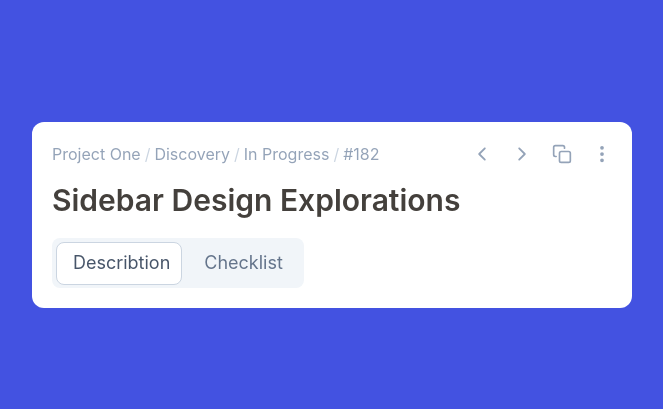
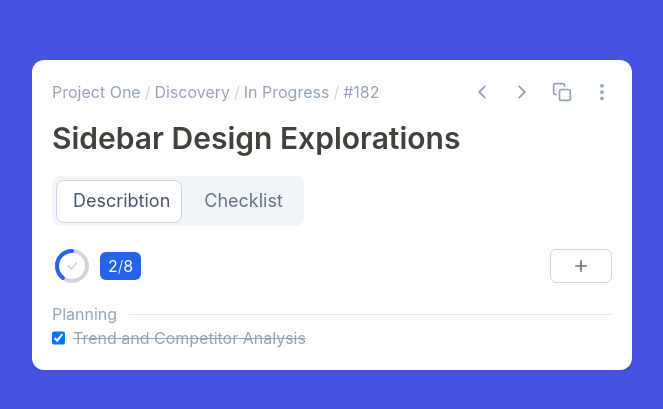
Before and after one commit to mojeeto/task-modal-component-johannes-gerber, a React (Create React App) app: page / in a window 1280 px wide. Shown: the part 185-594 px from the top of the page, without its empty margins (308-971 px from the left). Built offline with nearby package versions, Linux system fonts and the light colour scheme; the HTML template or start-up script is replaced by a standard one.

Commit message:
make circle progressbar and add button with no functionality also a example todocheck

```diff
--- /dev/null
+++ b/src/components/CircleProgress.tsx
@@ -0,0 +1,60 @@
+import React, {
+  useState,
+  useRef,
+  useEffect
+} from 'react';
+import { BsCheck } from 'react-icons/bs';
+
+interface CircleProgress {
+  children: React.ReactNode;
+}
+
+const CircleProgress: React.FC = () => {
+  const [progress, setProgress] = useState<number>(0);
+  const progressRef = useRef<SVGCircleElement>(null);
+  const RADIUS_CIRCLES = 15;
+  const STROKE_CIRCLES = 4;
+
+  const calculateProgressOfCircle = (circumference: number, percent: number) => {
+    const result = circumference - (-percent / 100) * circumference;
+    setProgress(result);
+  }
+
+  useEffect(() => {
+    if (progressRef.current) {
+      const progressCircle = progressRef.current;
+      const circumference = RADIUS_CIRCLES * 2 * Math.PI;
+      progressCircle.style.strokeDasharray = String(circumference).toString();
+      calculateProgressOfCircle(circumference, 40);
+    }
+  }, [progress])
+
+  return (
+    <div>
+      <svg className="w-[40px] h-[40px] ">
+        <circle
+          cx={"50%"}
+          cy={"50%"}
+          r={RADIUS_CIRCLES}
+          strokeWidth={STROKE_CIRCLES}
+          fill="transparent"
+          stroke="currentColor"
+          className="text-gray-300" />
+        <circle
+          cx="50%"
+          cy="50%"
+          r={RADIUS_CIRCLES}
+          strokeWidth={STROKE_CIRCLES}
+          fill="transparent"
+          className="text-blue-600 -rotate-90 origin-center"
+          stroke="currentColor"
+          ref={progressRef}
+          strokeDashoffset={progress}
+          strokeLinecap="round" />
+        <BsCheck className="text-xl text-gray-300" x="25%" y="25%" />
+      </svg>
+    </div>
+  );
+}
+
+export default CircleProgress;
--- a/src/components/TodoModal.tsx
+++ b/src/components/TodoModal.tsx
@@ -1,7 +1,9 @@
-import React from 'react';
-import Breadcrumb from './Breadcrumb';
-import ModalOptions from './ModalOptions';
-import SwitchButtonText from './SwitchButtonText';
+import React from "react";
+import Breadcrumb from "./Breadcrumb";
+import CircleProgress from "./CircleProgress";
+import ModalOptions from "./ModalOptions";
+import SwitchButtonText from "./SwitchButtonText";
+import { BiPlus } from "react-icons/bi";
 
 interface TodoModalProps {
   path?: Array<string>;
@@ -9,7 +11,8 @@ interface TodoModalProps {
 }
 
 const TodoModal: React.FC<TodoModalProps> = ({ path, title = "Untitled" }) => {
-  return <div className="bg-white p-5 rounded-xl w-[600px]">
+  return (
+    <div className="bg-white p-5 rounded-xl w-[600px]">
       {/* main modal */}
       <div className="flex flex-col gap-4">
         <div className="flex justify-between items-center">
@@ -20,11 +23,34 @@ const TodoModal: React.FC<TodoModalProps> = ({ path, title = "Untitled" }) => {
         </div>
         <div className="flex flex-col gap-5">
           <h2 className="text-3xl font-semibold text-stone-700">{title}</h2>
-        <SwitchButtonText buttonsTitle={['Describtion', 'Checklist']} />
+          <SwitchButtonText buttonsTitle={["Describtion", "Checklist"]} />
+          <div className="flex justify-between items-center">
+            <div className="flex items-center gap-2">
+              <CircleProgress />
+              <div className="px-2 py-0.5 rounded-md bg-blue-600 text-white text-md">
+                2<span className="font-light">/</span>8
               </div>
             </div>
-  </div>;
-}
-
+            <div>
+              <button className="px-5 py-1.5 border-[1px] rounded-md border-slate-300 text-slate-500 text-xl">
+                <BiPlus />
+              </button>
+            </div>
+          </div>
+        </div>
+        <div className="flex flex-col">
+          <div className="flex items-center gap-3">
+            <span className="text-slate-400">Planning</span>
+            <div className="w-[100%] h-[1px] bg-slate-200"></div>
+          </div>
+          <div className="flex gap-2">
+            <input type="checkbox" checked={true} />
+            <span className="text-slate-400 line-through">Trend and Competitor Analysis</span>
+          </div>
+        </div>
+      </div>
+    </div>
+  );
+};
 
 export default TodoModal;
```
Lines whose indentation alone changed are shown as unchanged.
